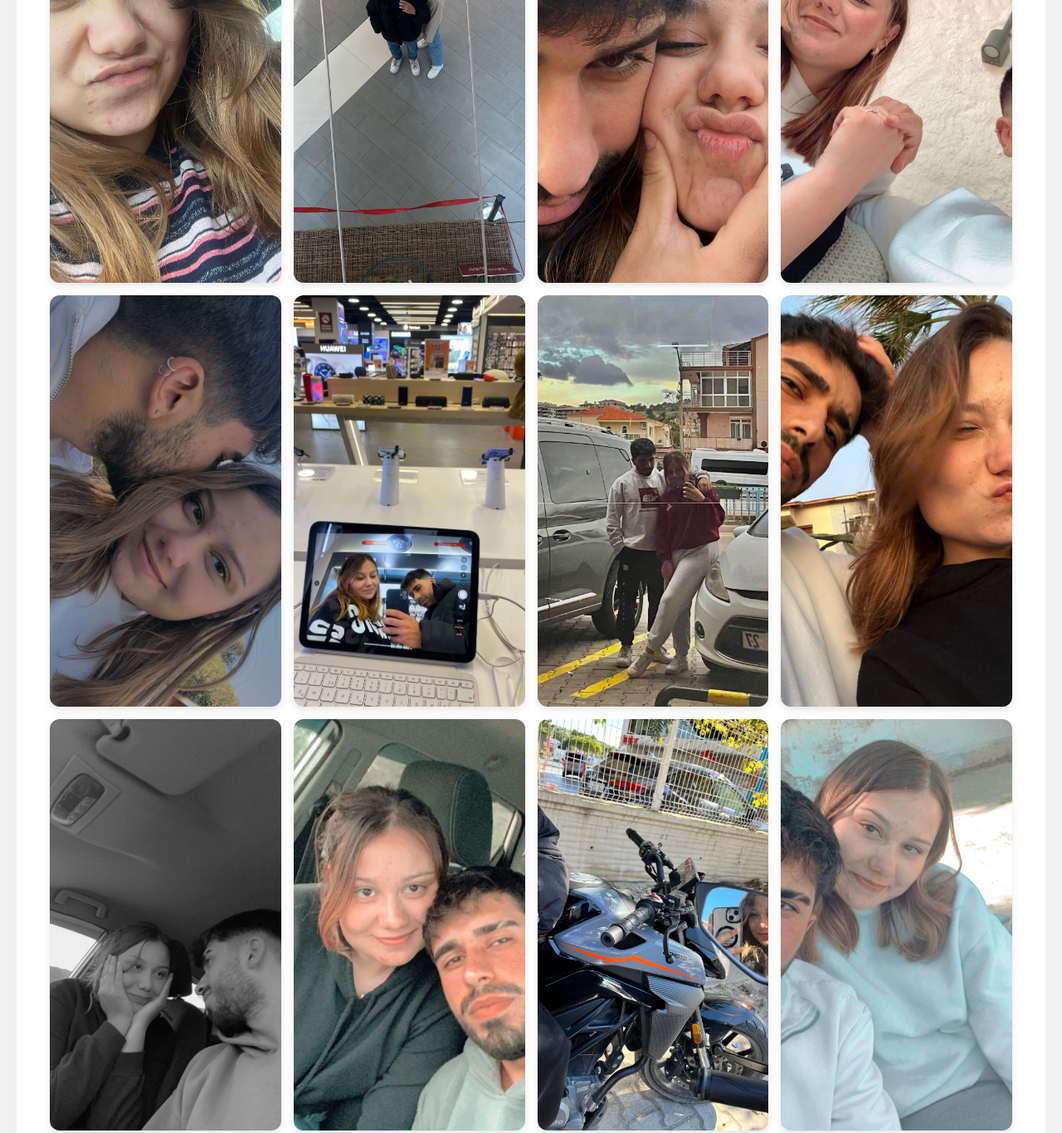
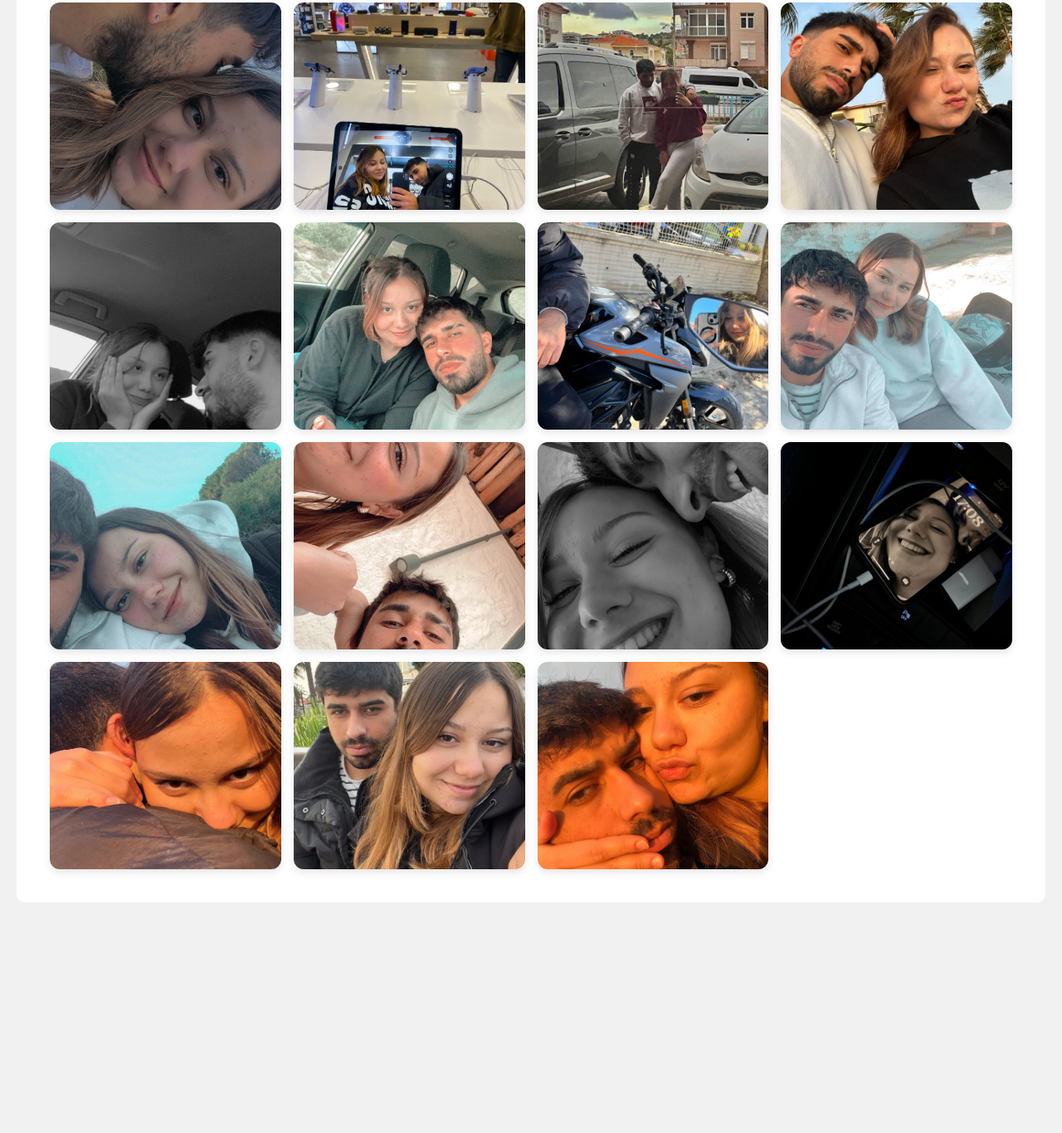
Before and after one commit to ereenbilkic/ask, a plain HTML site: page gallery.html in a window 1280 px wide. Shown: the part 487-1853 px from the top of the page at 83% size. After the commit the page ends 1575 px from the top, so only its background shows below. Drawn offline with Linux system fonts and the light colour scheme.

Commit message:
Add files via upload

```diff
--- a/gallery.html
+++ b/gallery.html
@@ -73,6 +73,7 @@
             box-shadow: 0 4px 10px rgba(0, 0, 0, 0.1);
             cursor: pointer;
             transition: transform 0.3s ease, filter 0.3s ease; /* Filtre ve transform geçişi */
+            height: 250px; /* Fotoğraf boyutlarını aynı yap */
         }
 
         /* Fotoğrafın içeriği */
@@ -99,18 +100,18 @@
         .photo {
             filter: none; /* Varsayılan durumda bulanıklık yok */
         }
+
         @media (max-width: 768px) {
             .gallery {
-                grid-template-columns: repeat(2, 1fr);
+                grid-template-columns: repeat(3, 1fr); /* 3 sütun olacak */
             }
         }
 
         @media (max-width: 480px) {
             .gallery {
-                grid-template-columns: 1fr;
+                grid-template-columns: 1fr; /* 1 sütun olacak */
             }
         }
-
     </style>
 </head>
 <body>
@@ -134,61 +135,61 @@
 
         <!-- Fotoğraf Galerisi -->
         <section class="gallery">
-            <div class="photo" onmousedown="setActive(this)" onmouseup="removeActive()" onmouseleave="removeActive()">
+            <div class="photo">
                 <img src="WhatsApp Görsel 2025-01-26 saat 21.20.09_65533c18.jpg" alt="Fotoğraf 1">
             </div>
-            <div class="photo" onmousedown="setActive(this)" onmouseup="removeActive()" onmouseleave="removeActive()">
+            <div class="photo">
                 <img src="WhatsApp Görsel 2025-01-26 saat 21.20.12_80fce4e2.jpg" alt="Fotoğraf 2">
             </div>
-            <div class="photo" onmousedown="setActive(this)" onmouseup="removeActive()" onmouseleave="removeActive()">
+            <div class="photo">
                 <img src="WhatsApp Görsel 2025-01-26 saat 21.20.13_9b3ebb82.jpg" alt="Fotoğraf 3">
             </div>
-            <div class="photo" onmousedown="setActive(this)" onmouseup="removeActive()" onmouseleave="removeActive()">
+            <div class="photo">
                 <img src="WhatsApp Görsel 2025-01-26 saat 21.20.14_c3cf2dd9.jpg" alt="Fotoğraf 4">
             </div>
-            <div class="photo" onmousedown="setActive(this)" onmouseup="removeActive()" onmouseleave="removeActive()">
+            <div class="photo">
                 <img src="WhatsApp Görsel 2025-01-26 saat 21.20.14_210edb46.jpg" alt="Fotoğraf 5">
             </div>
-            <div class="photo" onmousedown="setActive(this)" onmouseup="removeActive()" onmouseleave="removeActive()">
+            <div class="photo">
                 <img src="WhatsApp Görsel 2025-01-26 saat 21.20.13_fff39689.jpg" alt="Fotoğraf 6">
             </div>
-            <div class="photo" onmousedown="setActive(this)" onmouseup="removeActive()" onmouseleave="removeActive()">
+            <div class="photo">
                 <img src="0.jpg" alt="Fotoğraf 7">
             </div>
-            <div class="photo" onmousedown="setActive(this)" onmouseup="removeActive()" onmouseleave="removeActive()">
+            <div class="photo">
                 <img src="1.jpg" alt="Fotoğraf 8">
             </div>
-            <div class="photo" onmousedown="setActive(this)" onmouseup="removeActive()" onmouseleave="removeActive()">
+            <div class="photo">
                 <img src="2.jpg" alt="Fotoğraf 9">
             </div>
-            <div class="photo" onmousedown="setActive(this)" onmouseup="removeActive()" onmouseleave="removeActive()">
+            <div class="photo">
                 <img src="3.jpg" alt="Fotoğraf 10">
             </div>
-            <div class="photo" onmousedown="setActive(this)" onmouseup="removeActive()" onmouseleave="removeActive()">
+            <div class="photo">
                 <img src="4.jpg" alt="Fotoğraf 11">
             </div>
-            <div class="photo" onmousedown="setActive(this)" onmouseup="removeActive()" onmouseleave="removeActive()">
+            <div class="photo">
                 <img src="5.jpg" alt="Fotoğraf 12">
             </div>
-            <div class="photo" onmousedown="setActive(this)" onmouseup="removeActive()" onmouseleave="removeActive()">
+            <div class="photo">
                 <img src="6.jpg" alt="Fotoğraf 13">
             </div>
-            <div class="photo" onmousedown="setActive(this)" onmouseup="removeActive()" onmouseleave="removeActive()">
+            <div class="photo">
                 <img src="7.jpg" alt="Fotoğraf 14">
             </div>
-            <div class="photo" onmousedown="setActive(this)" onmouseup="removeActive()" onmouseleave="removeActive()">
+            <div class="photo">
                 <img src="8.jpg" alt="Fotoğraf 15">
             </div>
-            <div class="photo" onmousedown="setActive(this)" onmouseup="removeActive()" onmouseleave="removeActive()">
+            <div class="photo">
                 <img src="9.jpg" alt="Fotoğraf 16">
             </div>
-            <div class="photo" onmousedown="setActive(this)" onmouseup="removeActive()" onmouseleave="removeActive()">
+            <div class="photo">
                 <img src="sa.jpg" alt="Fotoğraf 17">
             </div>
-            <div class="photo" onmousedown="setActive(this)" onmouseup="removeActive()" onmouseleave="removeActive()">
+            <div class="photo">
                 <img src="as.jpg" alt="Fotoğraf 18">
             </div>
-            <div class="photo" onmousedown="setActive(this)" onmouseup="removeActive()" onmouseleave="removeActive()">
+            <div class="photo">
                 <img src="nbr.jpg" alt="Fotoğraf 19">
             </div>
         </section>
```
